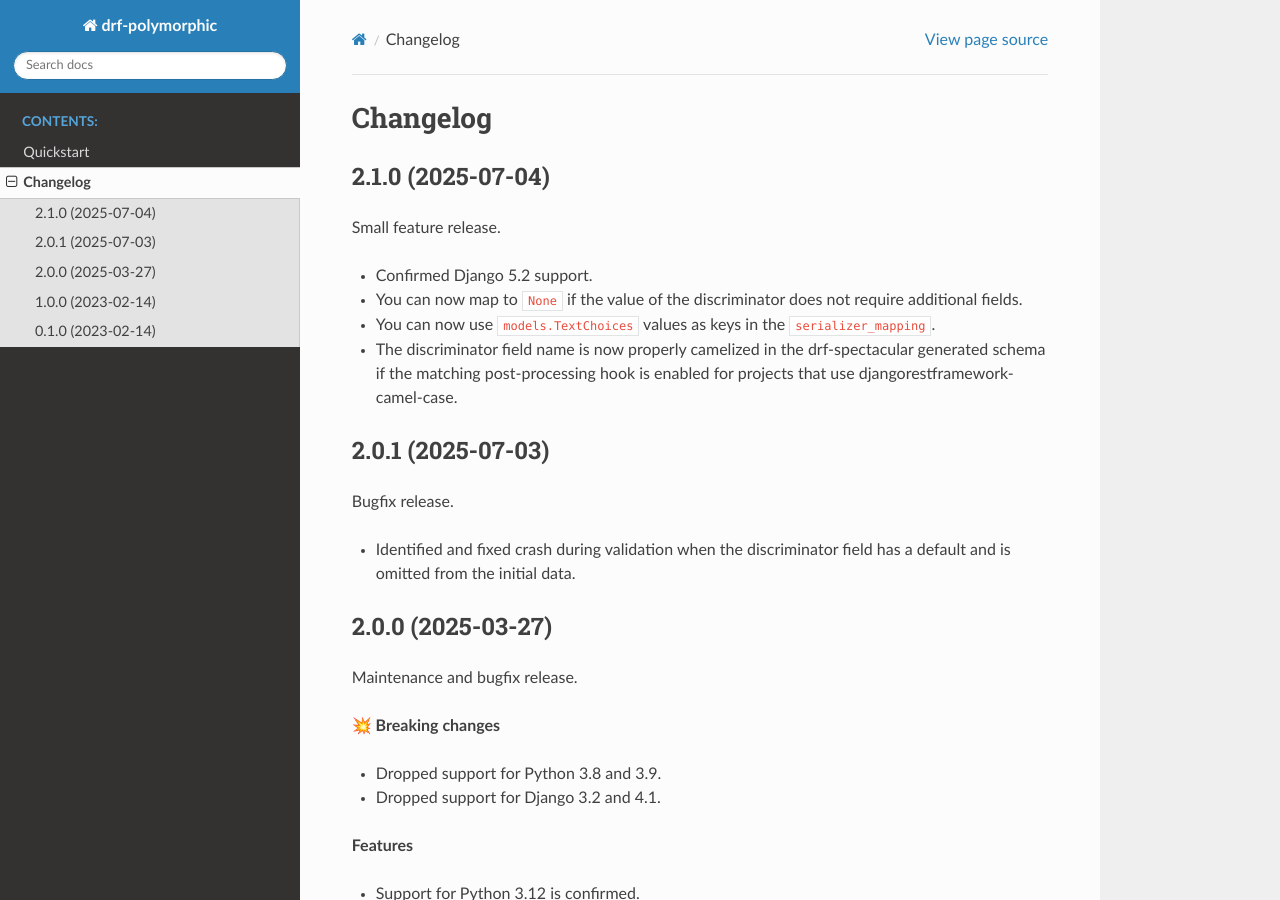
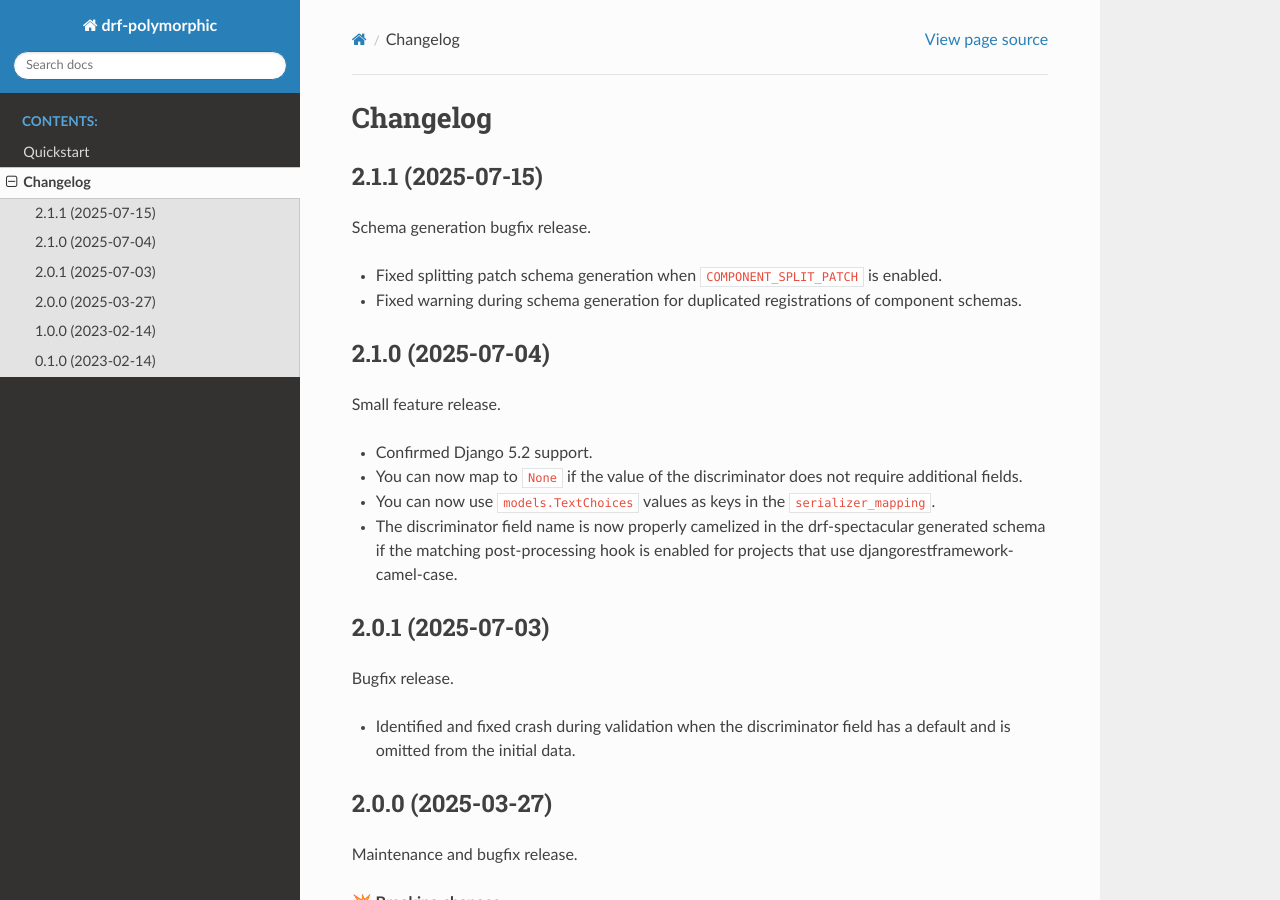
Before and after one commit to maykinmedia/drf-polymorphic, a Sphinx documentation site: the page built from docs/changelog.rst, in a window 1280 px wide and 900 px high. Built offline with Sphinx 7.4.7 and the Read the Docs theme 3.1.0, drawn with Linux system fonts in a browser that asks for light colours.

Commit message:
:bookmark: Bump to 2.1.1 and update changelog

```diff
--- a/README.rst
+++ b/README.rst
@@ -1,7 +1,7 @@
 DRF-polymorphic
 ===============
 
-:Version: 2.1.0
+:Version: 2.1.1
 :Source: https://github.com/maykinmedia/drf-polymorphic
 :Keywords: django, rest, polymorphic
 
--- a/docs/changelog.rst
+++ b/docs/changelog.rst
@@ -1,6 +1,15 @@
 =========
 Changelog
 =========
+
+2.1.1 (2025-07-15)
+==================
+
+Schema generation bugfix release.
+
+* Fixed splitting patch schema generation when ``COMPONENT_SPLIT_PATCH`` is enabled.
+* Fixed warning during schema generation for duplicated registrations of component
+  schemas.
 
 2.1.0 (2025-07-04)
 ==================
--- a/docs/conf.py
+++ b/docs/conf.py
@@ -26,7 +26,7 @@ copyright = "2022, Maykin Media"
 author = "Maykin Media"
 
 # The full version, including alpha/beta/rc tags
-release = "2.1.0"
+release = "2.1.1"
 
 
 # -- General configuration ---------------------------------------------------
--- a/setup.cfg
+++ b/setup.cfg
@@ -2,7 +2,7 @@
 # see http://setuptools.readthedocs.io/en/latest/setuptools.html#configuring-setup-using-setup-cfg-files
 [metadata]
 name = drf-polymorphic
-version = 2.1.0
+version = 2.1.1
 description = Polymorphic serializers without models
 long_description = file: README.rst
 url = https://github.com/maykinmedia/drf-polymorphic
```
Also changed, not shown: .bumpversion.cfg.
